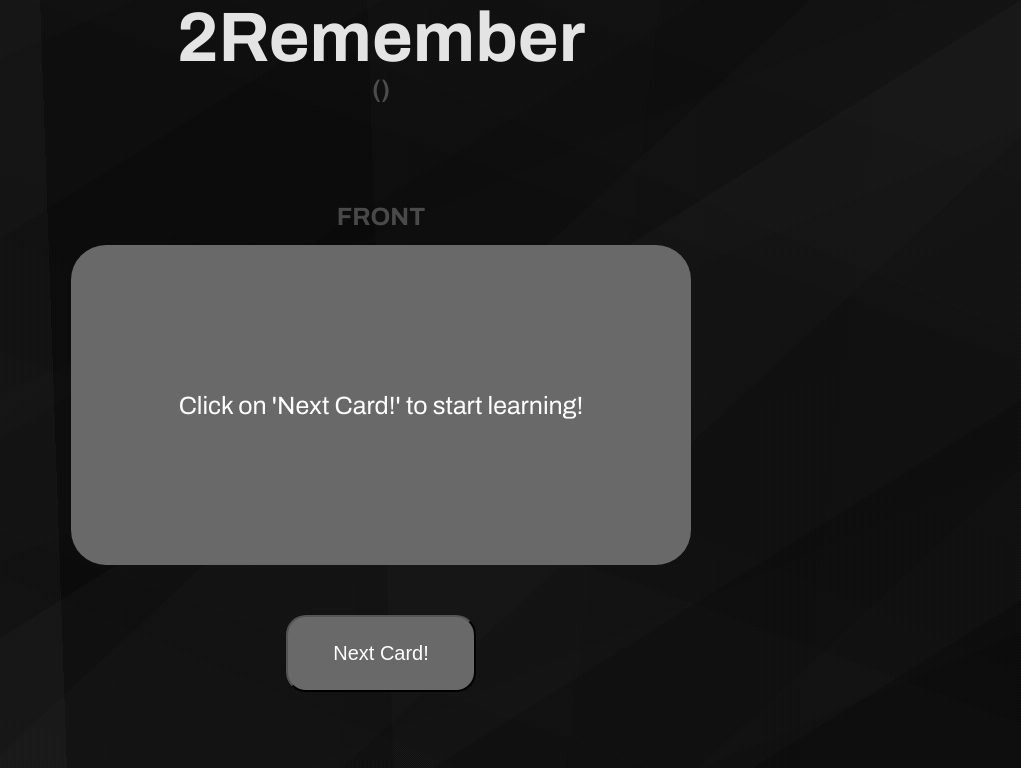
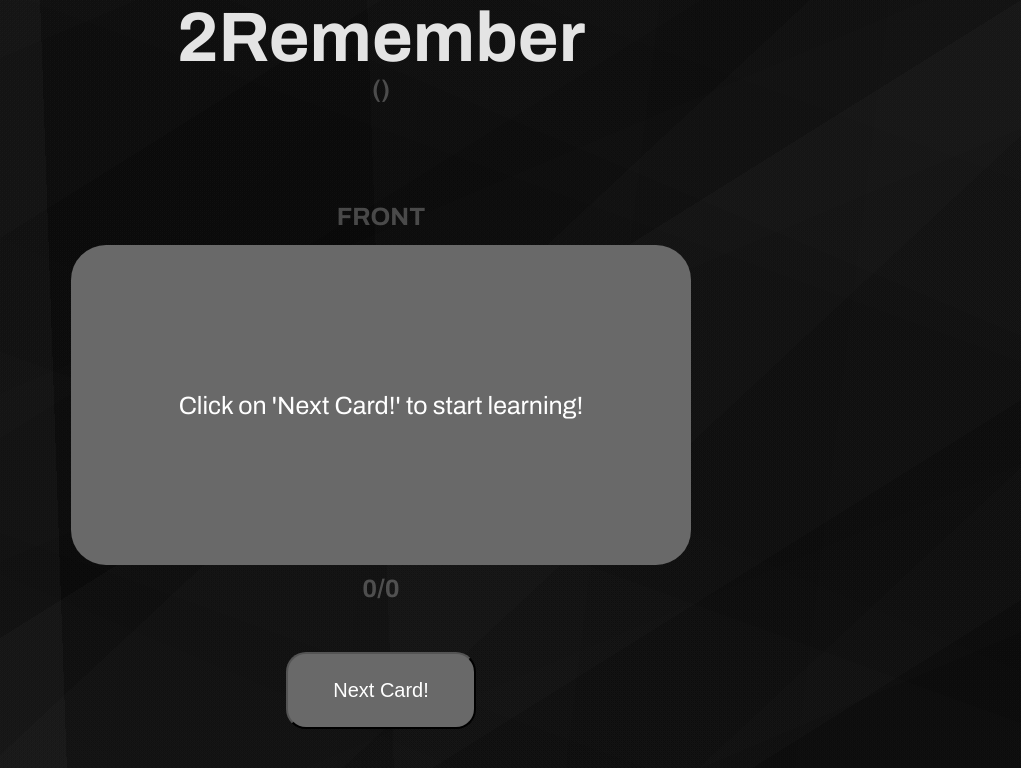
Before and after one commit to simonthurow/ankhi-clone, a React (Create React App) app in the folder ankhi-clone/: page /learn in a window 1280 px wide. Shown: the top 768 px of the page, without its empty margins (259-1280 px from the left). Built offline with nearby package versions, Linux system fonts and the light colour scheme; no server answers; the database is empty.

Commit message:
few UI changes

```diff
--- a/ankhi-clone/src/DeckList.css
+++ b/ankhi-clone/src/DeckList.css
@@ -1,12 +1,15 @@
 .decksHeader{
     color: white;
     font-family: "Archivo", sans-serif;
-    margin-left: 30px;
+    text-decoration: underline;
+    display: flex;
+    justify-content: center;
 }
 
 .deckList{
     display: flex;
     flex-wrap: wrap;
     align-items: center;
+    justify-content: center;
     margin: 20px;
 }
--- a/ankhi-clone/src/pages/Learn.css
+++ b/ankhi-clone/src/pages/Learn.css
@@ -42,3 +42,18 @@
 .deckName:hover{
     cursor:default;
 }
+
+#learnedCounter{
+  margin-top: 10px;
+  color: white;
+  font-family: 'Archivo', sans-serif;
+  font-size: 25px;
+  font-weight: bold;
+  opacity: 25%;
+  display: flex;
+  justify-content: center;
+}
+
+.learnedCounter:hover{
+  cursor:default;
+}
--- a/ankhi-clone/src/pages/Learn.js
+++ b/ankhi-clone/src/pages/Learn.js
@@ -48,6 +48,9 @@ const Learn = ({deckID, deckName}) => {
           ({deckName})
         </div>
         <LearnCard front={question} back={answer}/>
+        <div id="learnedCounter">
+          {currentIndex}/{cards.length}
+        </div>
         <button class="changeButton" onClick={() => changeCard()}>
           Next Card!
         </button>
```
